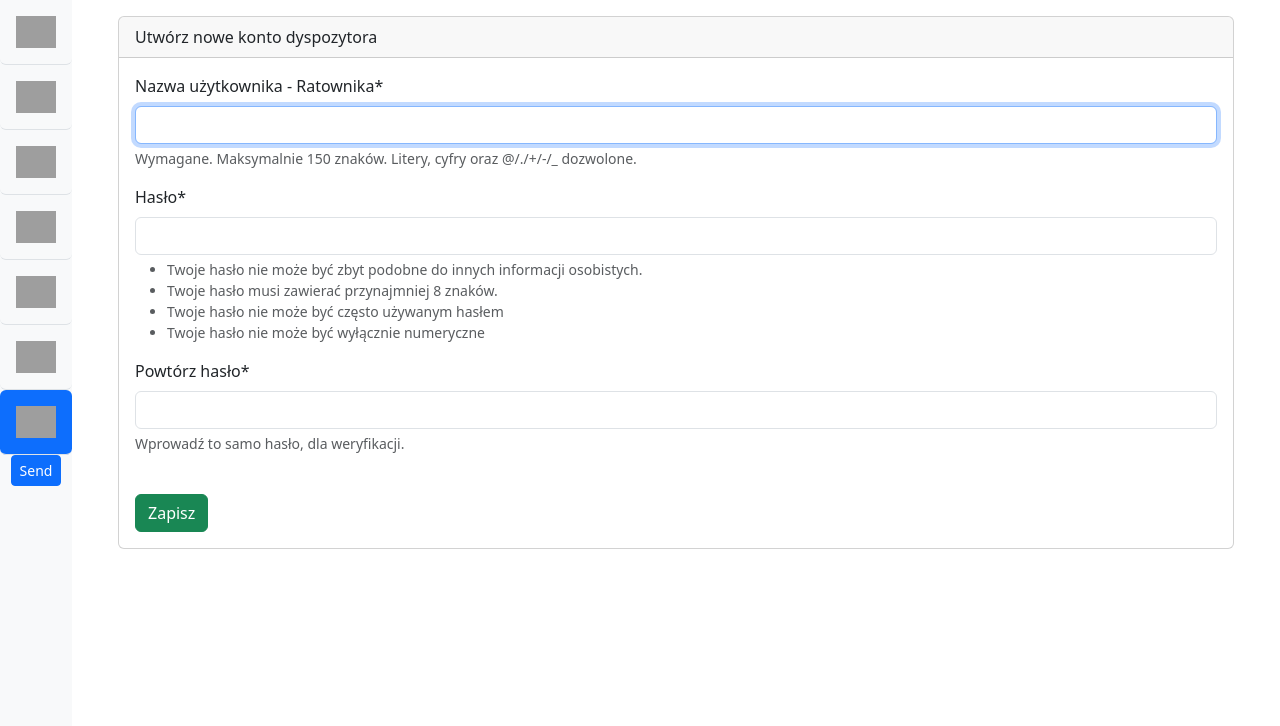
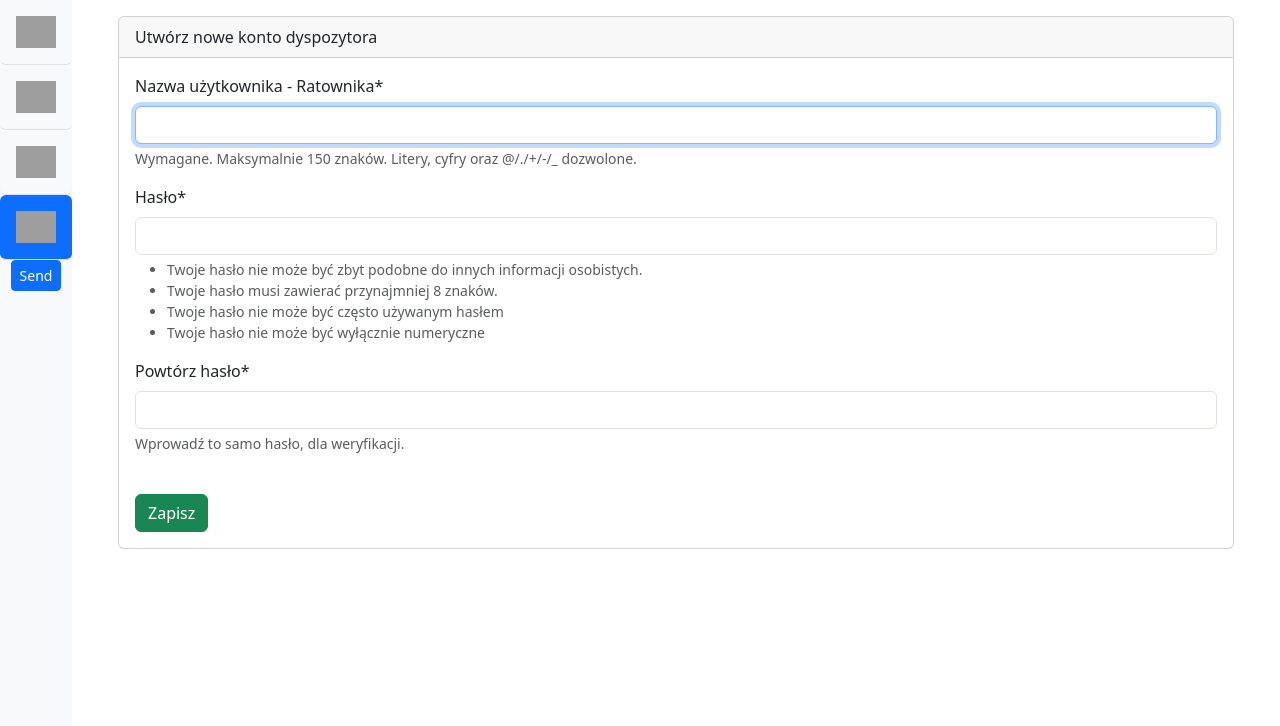
Before and after one commit to jakubrauk/medical_transport, a Django app: page /create_paramedic/ in a window 1280 px wide. Shown: the top 726 px of the page. Run offline with Django 4.2, Linux system fonts and the light colour scheme; the visitor is signed in with stand-in values (Sample User, id 1); parts of the project's set-up code (start-up, migrations or seed data) failed here and were passed over; some libraries are stand-ins or nearby versions; grey boxes are pictures that could not be loaded.

Commit message:
removed unused links

```diff
--- a/base_app/templates/base_app/new_base.html
+++ b/base_app/templates/base_app/new_base.html
@@ -22,34 +22,12 @@
 {% block body %}
     <main>
         <div class="d-flex flex-column flex-shrink-0 bg-light" style="width: 4.5rem; height: 100%;">
-            {#        <a href="/" class="d-block p-3 link-dark text-decoration-none" title="" data-bs-toggle="tooltip"#}
-            {#           data-bs-placement="right" data-bs-original-title="Icon-only">#}
-            {#            <img src="{% static 'bootstrap-icons-1.11.0/bootstrap.svg' %}" width="40" height="32" alt="">#}
-            {#        </a>#}
             <ul class="nav nav-pills nav-flush flex-column mb-auto text-center">
                 <li class="nav-item">
                     <a href="/" class="nav-link {% if request.path == '/' %}active {% endif %}py-3 border-bottom"
                        aria-current="page" title=""
                        data-bs-toggle="tooltip" data-bs-placement="right" data-bs-original-title="Home">
                         <img src="{% static 'bootstrap-icons-1.11.0/house.svg' %}" width="40" height="32" alt="">
-                    </a>
-                </li>
-                <li>
-                    <a href="#" class="nav-link py-3 border-bottom" title="" data-bs-toggle="tooltip"
-                       data-bs-placement="right" data-bs-original-title="Dashboard">
-                        <img src="{% static 'bootstrap-icons-1.11.0/speedometer2.svg' %}" width="40" height="32" alt="">
-                    </a>
-                </li>
-                <li>
-                    <a href="#" class="nav-link py-3 border-bottom" title="" data-bs-toggle="tooltip"
-                       data-bs-placement="right" data-bs-original-title="Orders">
-                        <img src="{% static 'bootstrap-icons-1.11.0/table.svg' %}" width="40" height="32" alt="">
-                    </a>
-                </li>
-                <li>
-                    <a href="#" class="nav-link py-3 border-bottom" title="" data-bs-toggle="tooltip"
-                       data-bs-placement="right" data-bs-original-title="Products">
-                        <img src="{% static 'bootstrap-icons-1.11.0/grid.svg' %}" width="40" height="32" alt="">
                     </a>
                 </li>
                 <li>
```
